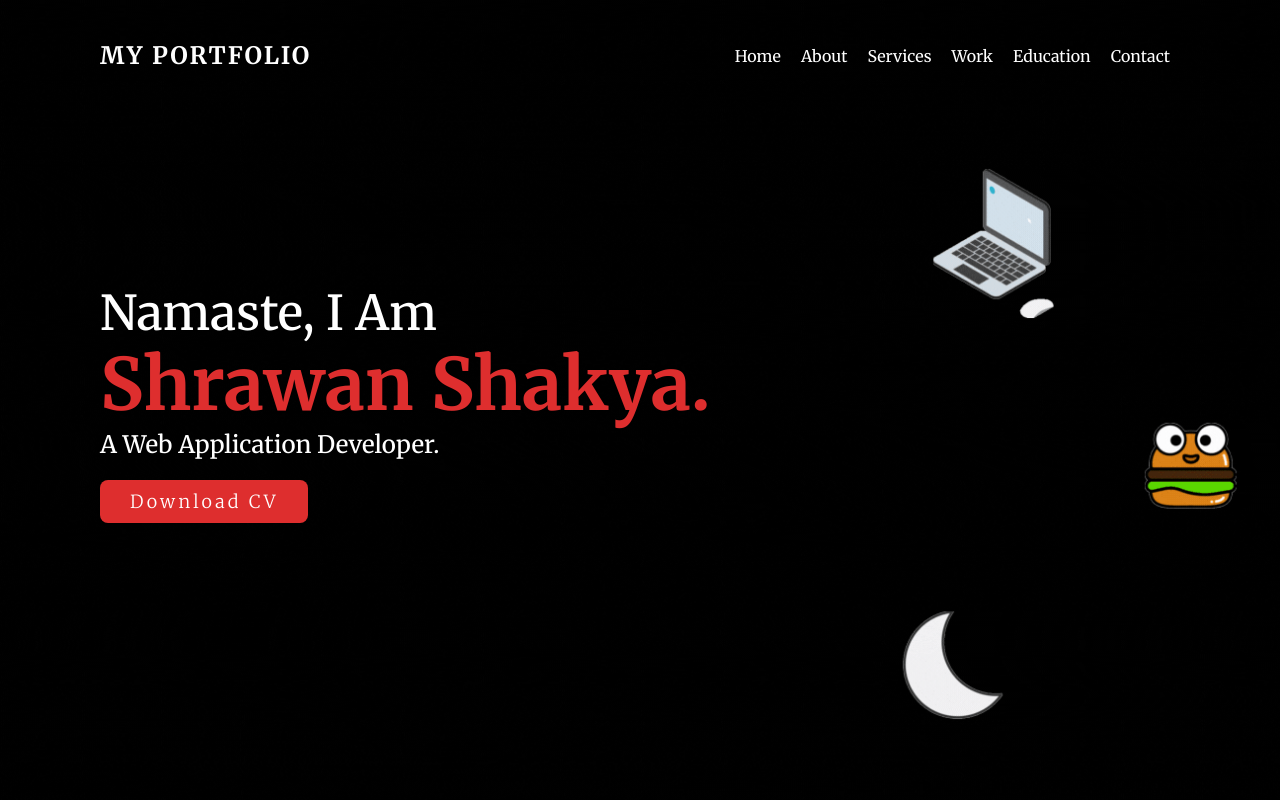
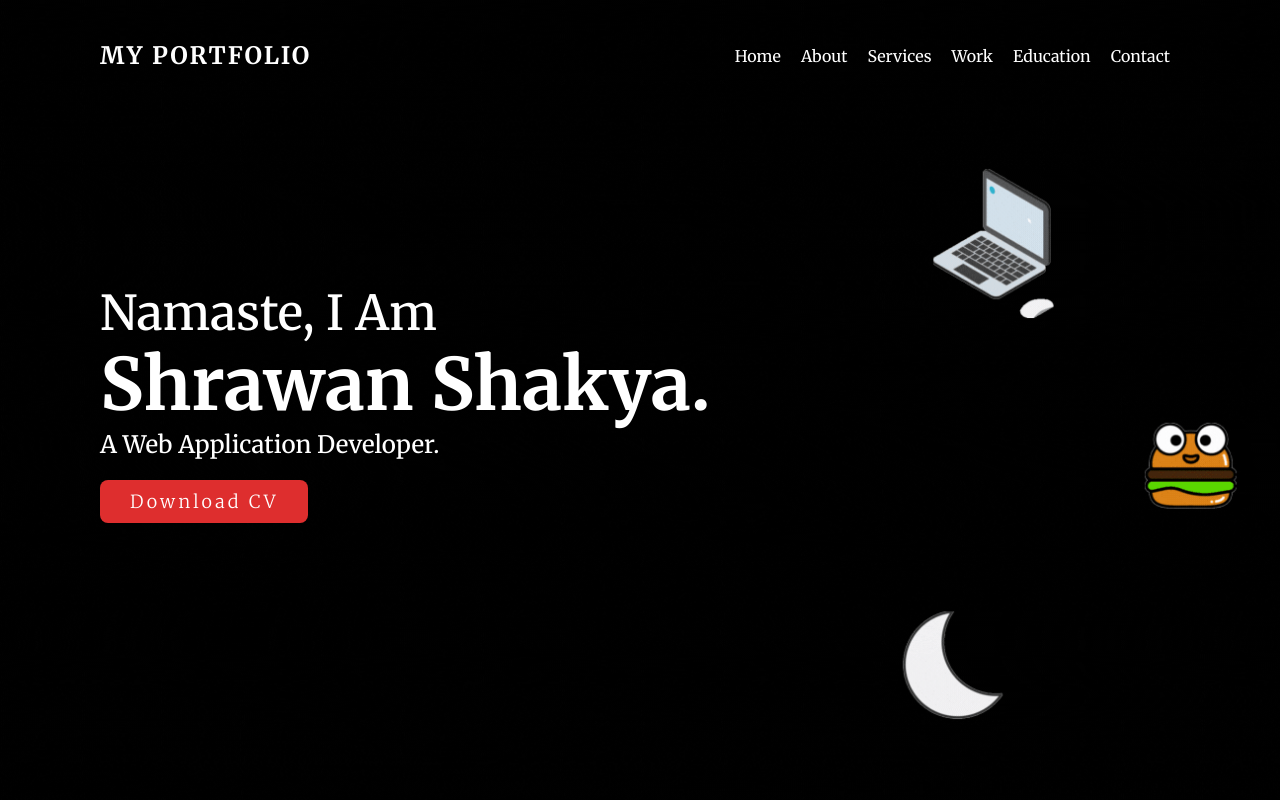
Before and after one commit to Shrawan-git/my-portfolio, a plain HTML site: page index.html in a window 1280 px wide. Shown: the top 800 px of the page. Drawn offline with Linux system fonts and the light colour scheme.

Commit message:
color text

```diff
--- a/assets/css/style.css
+++ b/assets/css/style.css
@@ -33,7 +33,6 @@ section {
 .banner h2 span {
   font-size: 1.5em;
   font-weight: 700;
-  color: #de2e2e;
 }
 
 .banner h3 {
```
